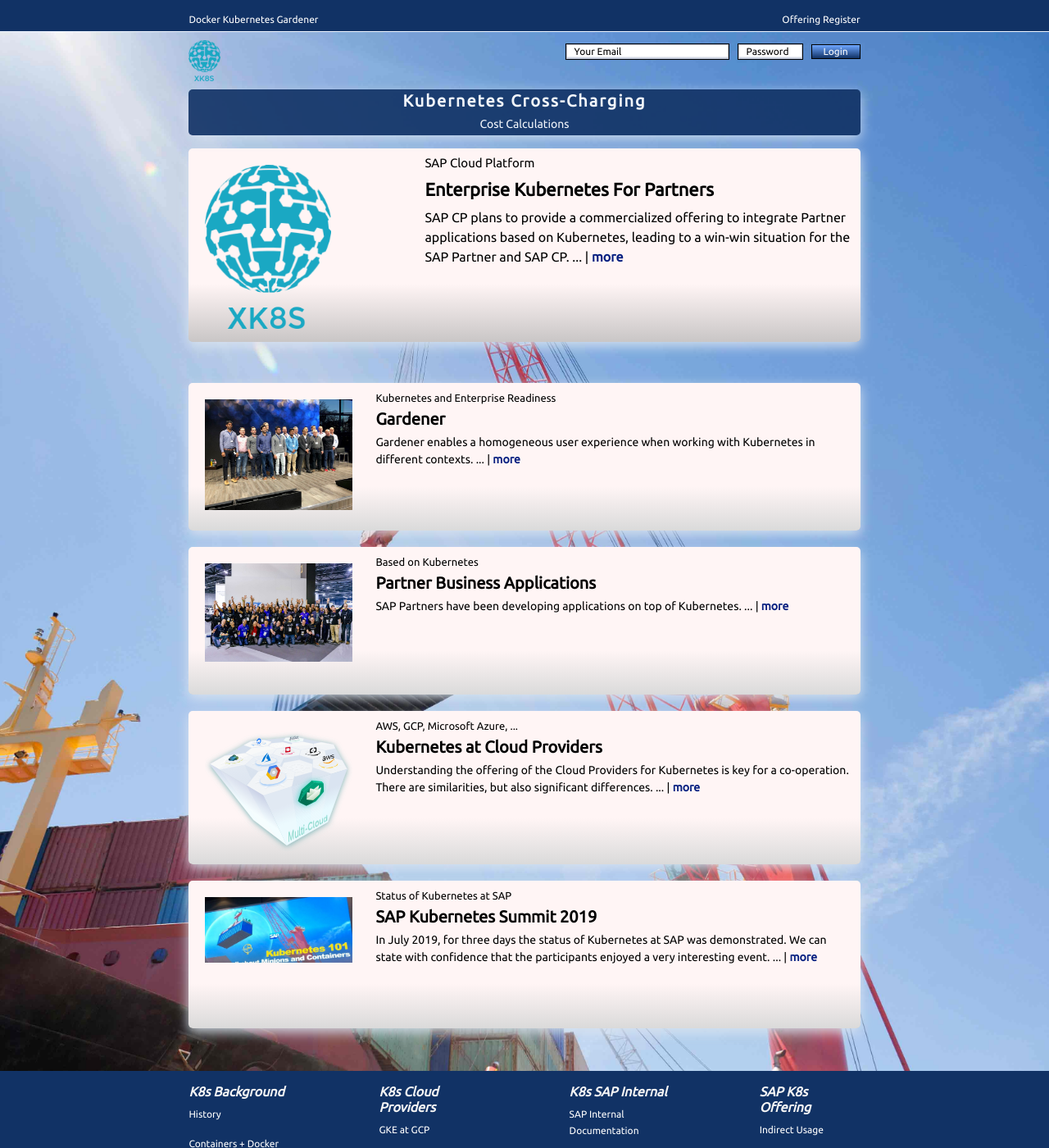
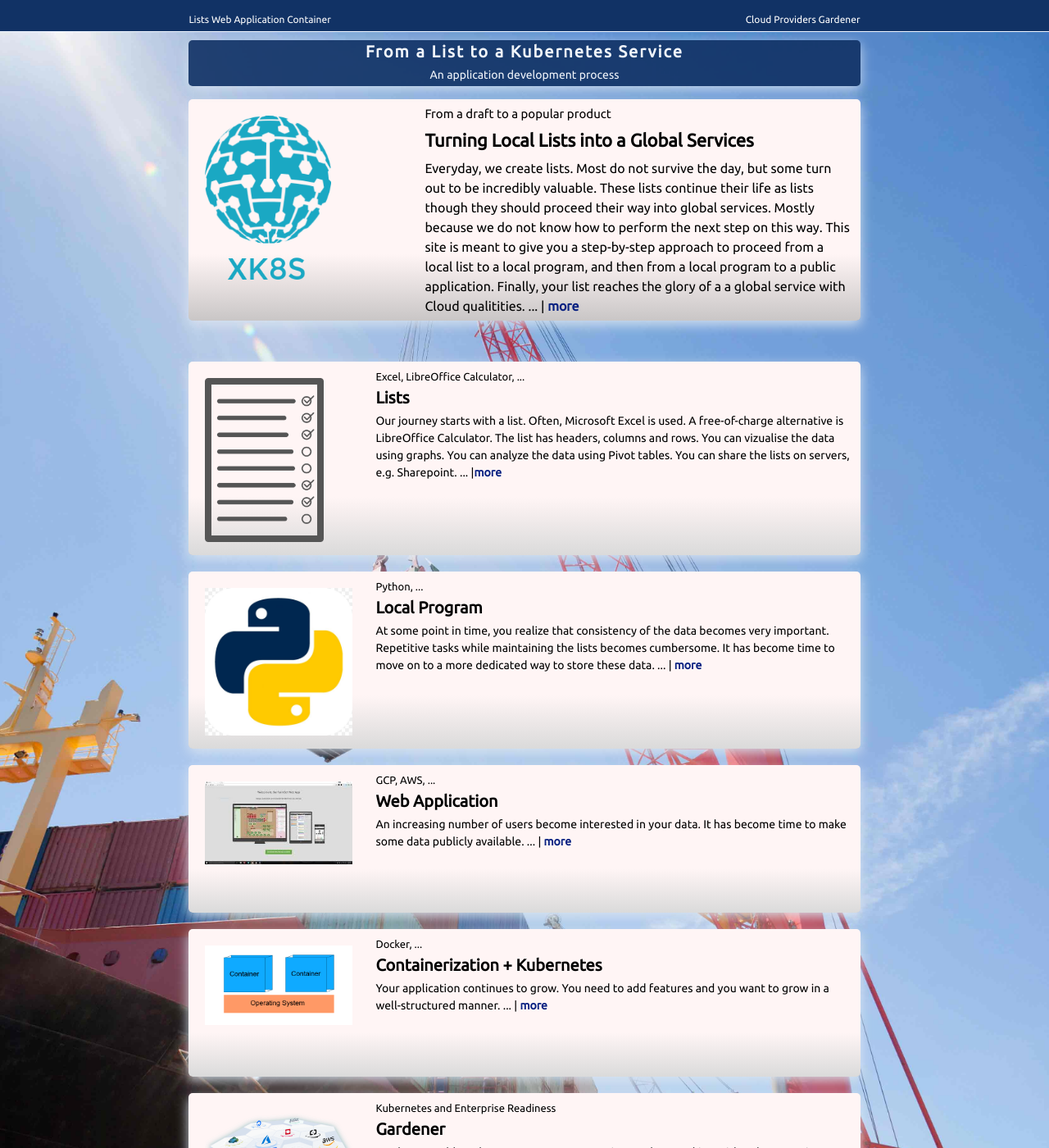
Before and after one commit to MaSe69/fromlisttok8, a Jekyll site: the page built from index.md, in a window 1280 px wide and 1400 px high. Shown: the whole window at 82% size. Built offline with Jekyll 4.4.1, drawn with Linux system fonts in a browser that asks for light colours; a script that is not in the unit is left out.

Commit message:
Some content on lists

```diff
--- a/_includes/public/10_head.html
+++ b/_includes/public/10_head.html
@@ -15,10 +15,4 @@
   <!-- Bootstrap Validate -->
   <script src="https://cdn.rawgit.com/PascaleBeier/bootstrap-validate/v2.2.0/dist/bootstrap-validate.js"></script>
 
-  <!-- Java Script -->
-  <script type="text/javascript" src="{{ site.baseUrl }}js/login.js"></script>
-  <script type="text/javascript" src="{{ site.baseUrl }}js/register.js"></script>
-  <script type="text/javascript" src="{{ site.baseUrl }}js/apppassword.js"></script>
-  <script type="text/javascript" src="{{ site.baseUrl }}js/backend.js"></script>
-
 </head>
--- a/_includes/public/20_header.html
+++ b/_includes/public/20_header.html
@@ -1,11 +1,11 @@
 <div class="header_container">
     <div class="header_left">
-            <a class="nav_header" href="#">Docker</a>
-            <a class="nav_header" href="#">Kubernetes</a>
-            <a class="nav_header" href="#">Gardener</a>
+        <a class="nav_header" href="#">Lists</a>
+        <a class="nav_header" href="#">Web Application</a>
+        <a class="nav_header" href="#">Container</a>
     </div>
     <div class="header_right">
-        <a class="nav_header" href="#">Offering</a>
-        <a class="nav_header" href="register/">Register</a>
+        <a class="nav_header" href="#">Cloud Providers</a>
+        <a class="nav_header" href="register/">Gardener</a>
     </div>
 </div>
--- a/_includes/public/40_slogan.html
+++ b/_includes/public/40_slogan.html
@@ -4,10 +4,10 @@
 
     <div class="slogan_center">
         <div class="slogan">
-            Kubernetes Cross-Charging
+            From a List to a Kubernetes Service
         </div>
         <div class="sub_slogan">
-            Cost Calculations
+            An application development process
         </div>
     </div>
     <div class="slogan_left">
--- a/_includes/public/50_middle.html
+++ b/_includes/public/50_middle.html
@@ -1,25 +1,115 @@
-<a href="enterprisek8sforpartners" class="home_section_first home_section">
+<a href="fromliststok8sservices" class="home_section_first home_section">
     <div class="home_section_figure_first">
         {% include images/imageinclude.html imagePath = "xk8s_logo.png" %}
     </div>
     <div class="home_section_body">
         <p class="super_first">
-            SAP Cloud Platform
+            From a draft to a popular product
         </p>
         <p class="headline_first">
-            Enterprise Kubernetes For Partners
+            Turning Local Lists into a Global Services
         </p>
         <p class="teasertext_first">
-            SAP CP plans to provide a commercialized offering
-            to integrate Partner applications based on Kubernetes, leading to a win-win situation for the SAP Partner and SAP CP.
+            Everyday, we create lists. Most do not survive the day, but some turn out to be incredibly valuable.
+            These lists continue their life as lists though they should proceed their way into global services.
+            Mostly because we do not know how to perform the next step on this way. This site is meant to give you a
+            step-by-step approach
+            to proceed from a local list to a local program, and then from a local program to a public application.
+            Finally, your list reaches the glory of a a global service with Cloud qualitities.
             ... | <strong>more</strong>
         </p>
     </div>
 </a>
 
-<a href="gardeneraddedvalue" class="home_section">
+<a href="lists" class="home_section">
     <div class="home_section_figure">
-        {% include images/imageinclude.html imagePath = "gardenerteam2018.jpg" %}
+        {% include images/imageinclude.html imagePath = "list.png" %}
+    </div>
+    <div class="home_section_body">
+        <p class="super">
+            Excel, LibreOffice Calculator, ...
+        </p>
+        <p class="headline">
+            Lists
+        </p>
+        <p class="teasertext">
+            Our journey starts with a list. Often, Microsoft Excel is used. A free-of-charge alternative is LibreOffice
+            Calculator.
+            The list has headers, columns and rows.
+            You can vizualise the data using graphs.
+            You can analyze the data using Pivot tables.
+            You can share the lists on servers, e.g. Sharepoint.
+            ... |<strong>more</strong>
+        </p>
+    </div>
+</a>
+
+<a href="localprogram" class="home_section">
+    <div class="home_section_figure">
+        {% include images/imageinclude.html imagePath = "python_logo.jpg" %}
+    </div>
+    <div class="home_section_body">
+        <p class="super">
+            Python, ...
+        </p>
+        <p class="headline">
+            Local Program
+        </p>
+        <p class="teasertext">
+            At some point in time, you realize that consistency of the data becomes very important.
+            Repetitive tasks while maintaining the lists becomes cumbersome.
+            It has become time to move on to a more dedicated way to store these data.
+            ... |&nbsp;<strong>more</strong>
+        </p>
+    </div>
+</a>
+
+
+<a href="webservice" class="home_section">
+    <div class="home_section_figure">
+        {% include images/imageinclude.html imagePath = "webservice.jfif" %}
+    </div>
+    <div class="home_section_body">
+        <p class="super">
+            GCP, AWS, ...
+        </p>
+        <p class="headline">
+            Web Application
+        </p>
+        <p class="teasertext">
+            An increasing number of users become interested in your data.
+            It has become time to make some data publicly available.
+            ... |&nbsp;<strong>more</strong>
+        </p>
+    </div>
+</a>
+
+
+
+<a href="container" class="home_section">
+    <div class="home_section_figure">
+        {% include images/imageinclude.html imagePath = "container.PNG" %}
+    </div>
+    <div class="home_section_body">
+        <p class="super">
+            Docker, ...
+        </p>
+        <p class="headline">
+            Containerization + Kubernetes
+        </p>
+        <p class="teasertext">
+            Your application continues to grow.
+            You need to add features and you want to grow in a well-structured manner.
+            ... |&nbsp;<strong>more</strong>
+        </p>
+    </div>
+</a>
+
+
+
+<a href="cloudproviders" class="home_section">
+    <div class="home_section_figure">
+        {% include images/imageinclude.html imagePath = "gardener-teaser-pilar.svg" %}
     </div>
     <div class="home_section_body">
         <p class="super">
@@ -30,65 +120,7 @@
         </p>
         <p class="teasertext">
             Gardener enables a homogeneous user experience when working with Kubernetes in different contexts.
-             ... |&nbsp;<strong>more</strong>
-        </p>
-    </div>
-</a>
-
-<a href="partnerscenario" class="home_section">
-    <div class=" home_section_figure">
-        {% include images/imageinclude.html imagePath = "282749_SAP mentors_2600.jpg" %}
-    </div>
-    <div class="home_section_body">
-        <p class="super">
-            Based on Kubernetes
-        </p>
-        <p class="headline">
-            Partner Business Applications
-        </p>
-        <p class="teasertext">
-            SAP Partners have been developing applications on top of Kubernetes.
-             ... |&nbsp;<strong>more</strong>
-        </p>
-    </div>
-</a>
-
-<a href="cloudproviders" class="home_section">
-    <div class="home_section_figure">
-        {% include images/imageinclude.html imagePath = "gardener-teaser-pilar.svg" %}
-    </div>
-    <div class="home_section_body">
-        <p class="super">
-            AWS, GCP, Microsoft Azure, ...
-        </p>
-        <p class="headline">
-            Kubernetes at Cloud Providers
-        </p>
-        <p class="teasertext">
-            Understanding the offering of the Cloud Providers for Kubernetes is key for a co-operation.
-            There are similarities, but also significant differences.
             ... |&nbsp;<strong>more</strong>
         </p>
     </div>
 </a>
-
-
-
-<a href="k8ssapsummit2019" class="home_section">
-    <div class=" home_section_figure">
-        {% include images/imageinclude.html imagePath = "sapkuberneteslinkedin.JPG" %}
-    </div>
-    <div class="home_section_body">
-        <p class="super">
-                Status of Kubernetes at SAP
-        </p>
-        <p class="headline">
-                SAP Kubernetes Summit 2019
-        </p>
-        <p class="teasertext">
-                In July 2019, for three days the status of Kubernetes at SAP was demonstrated.
-                We can state with confidence that the participants enjoyed a very interesting event.
-                ... | <strong>more</strong>
-        </p>
-    </div>
-</a>
--- a/_layouts/public.html
+++ b/_layouts/public.html
@@ -1,6 +1,7 @@
 <!DOCTYPE html>
 <html lang="en">
 {% include public/10_head.html %}
+
 <body class="HolyGrail">
 
     <header class="HolyGrail_header">
@@ -10,14 +11,6 @@
         <div class="column_left"></div>
         <div class="column_right"></div>
     </header>
-
-<div class="HolyGrail_login">
-    <div class="column_center">
-        {% include public/30_login.html %}
-    </div>
-    <div class="column_left"></div>
-    <div class="column_right"></div>
-</div>
 
     <div class="HolyGrail_slogan">
         <div class="column_center">
@@ -52,4 +45,5 @@
     </div>
 
 </body>
+
 </html>
```
Also changed, not shown: _includes/images/imageincludeprivate.html (deleted, +0 -7 lines), _includes/images/imageincludeprivatepage.html (deleted, +0 -15 lines), md/fromliststok8sservices.md (added, +75 -0 lines), md/lists.md (added, +81 -0 lines), images/img_public/GraphForNamesPayment.PNG (added), images/img_public/PivotNamesPaid.PNG (added), images/img_public/list.png (added), images/img_public/listwithnames.PNG (added), images/img_public/python_logo.jpg (added), images/img_public/webservice.jfif (added). Lines whose indentation alone changed are shown as unchanged.
